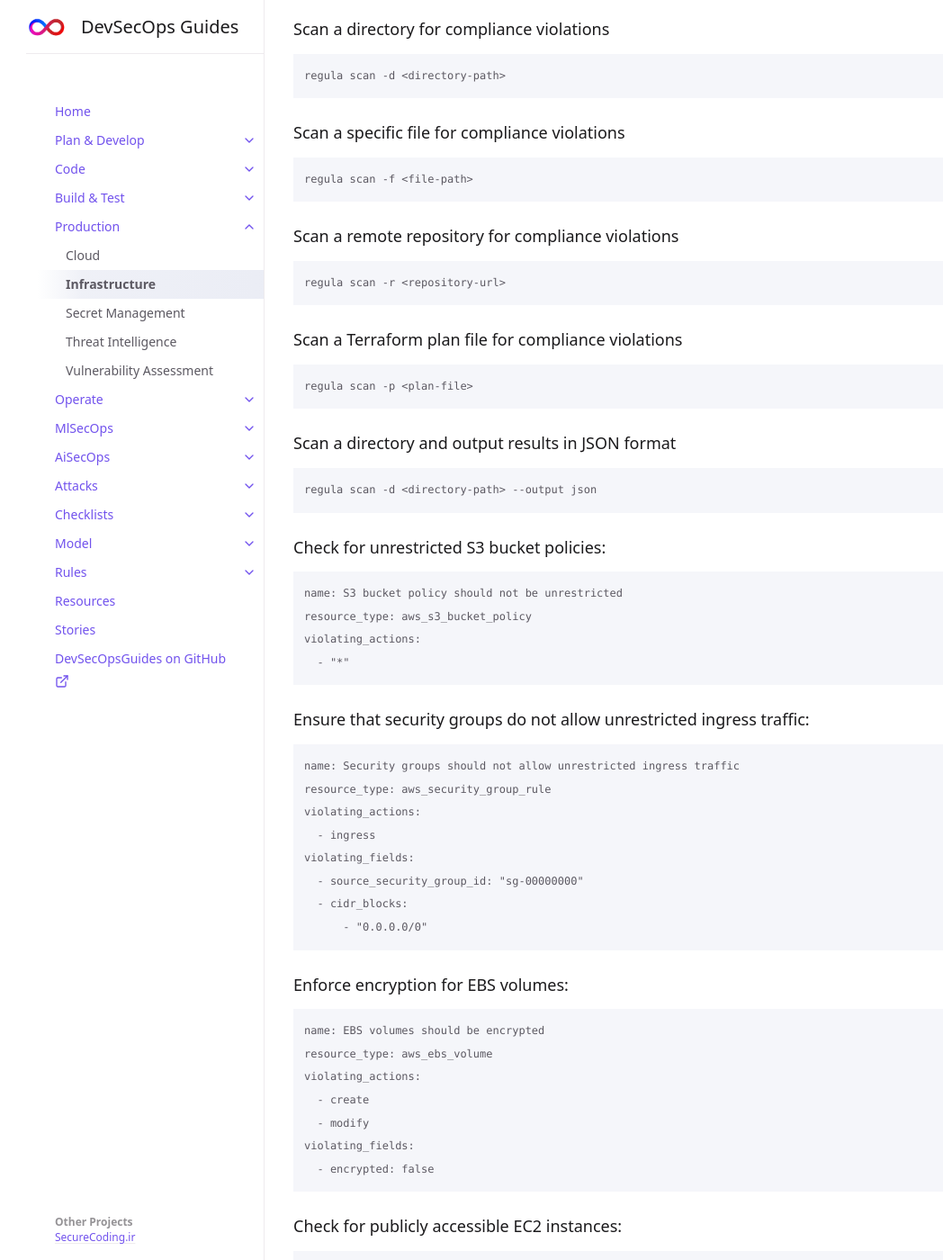
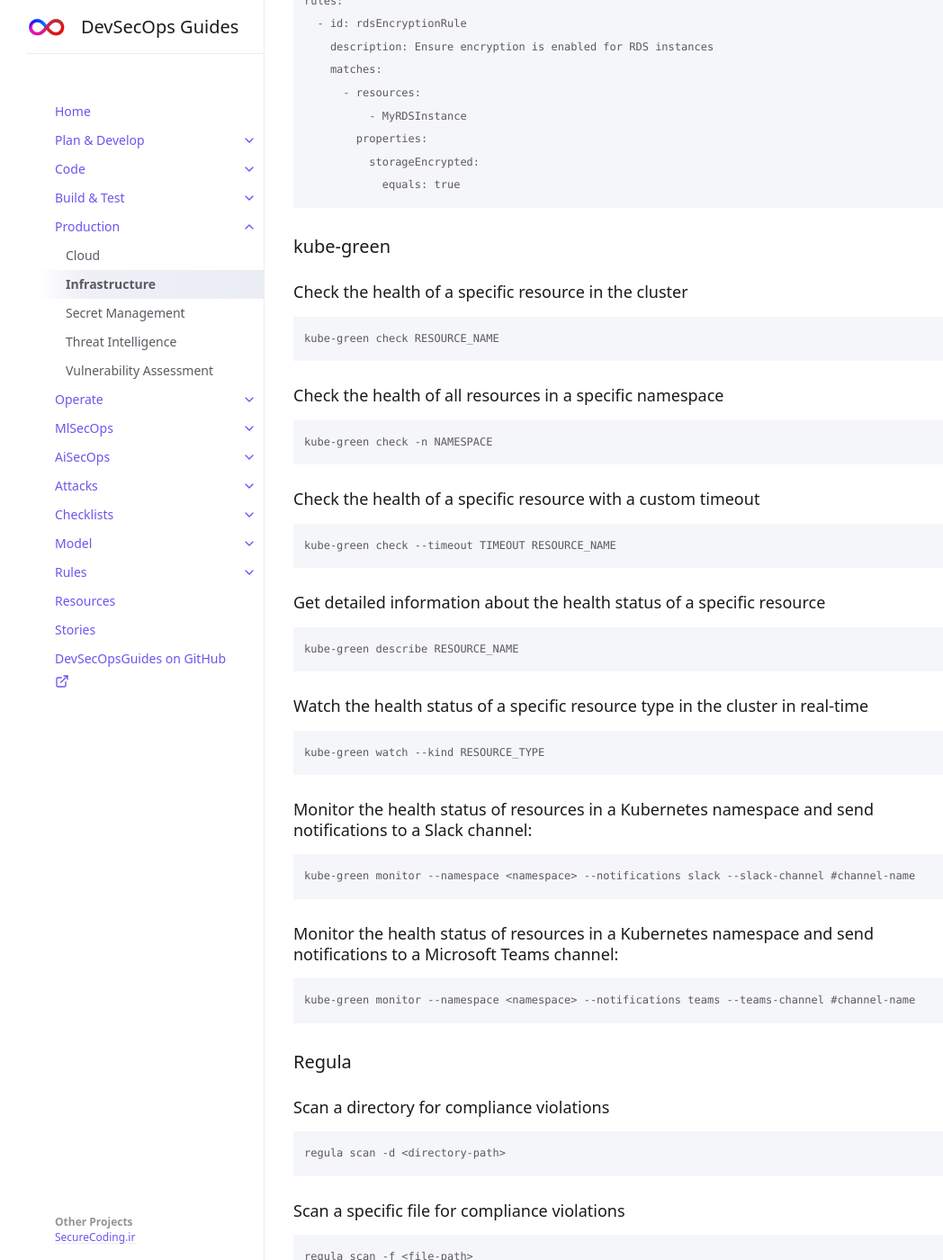
Before and after one commit to devsecopsguides/devsecopsguides.github.io, a Jekyll site: the page built from docs/production/infrastructure.md, in a window 1280 px wide and 1400 px high, scrolled down 35575 px. Shown: the whole window at 90% size, without its empty margins (78-1126 px from the left). Built offline with Jekyll 4.4.1, drawn with Linux system fonts in a browser that asks for light colours; some of the changed text lies outside the part shown.

Commit message:
add kube-green

````diff
--- a/docs/production/infrastructure.md
+++ b/docs/production/infrastructure.md
@@ -1715,6 +1715,58 @@ rules:
             equals: true
 ```
 
+## kube-green
+
+
+### Check the health of a specific resource in the cluster
+
+```
+kube-green check RESOURCE_NAME
+```
+
+
+### Check the health of all resources in a specific namespace
+
+```
+kube-green check -n NAMESPACE
+```
+
+
+### Check the health of a specific resource with a custom timeout
+
+```
+kube-green check --timeout TIMEOUT RESOURCE_NAME
+```
+
+
+### Get detailed information about the health status of a specific resource
+
+```
+kube-green describe RESOURCE_NAME
+```
+
+
+### Watch the health status of a specific resource type in the cluster in real-time
+
+```
+kube-green watch --kind RESOURCE_TYPE
+```
+
+
+### Monitor the health status of resources in a Kubernetes namespace and send notifications to a Slack channel:
+
+
+```
+kube-green monitor --namespace <namespace> --notifications slack --slack-channel #channel-name
+```
+
+### Monitor the health status of resources in a Kubernetes namespace and send notifications to a Microsoft Teams channel:
+
+
+```
+kube-green monitor --namespace <namespace> --notifications teams --teams-channel #channel-name
+```
+
 
 
 
````
